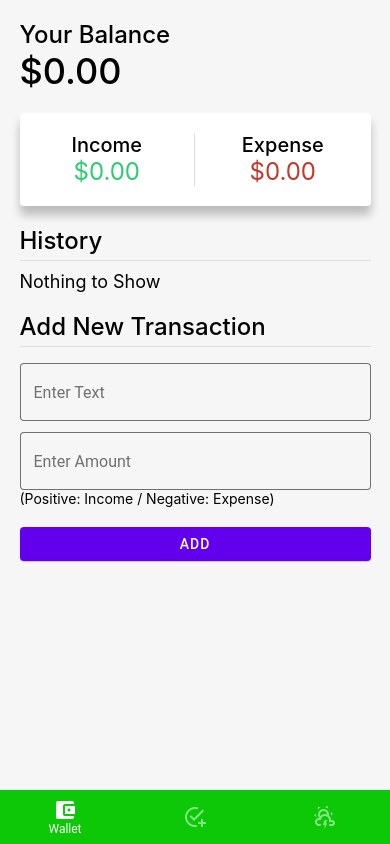
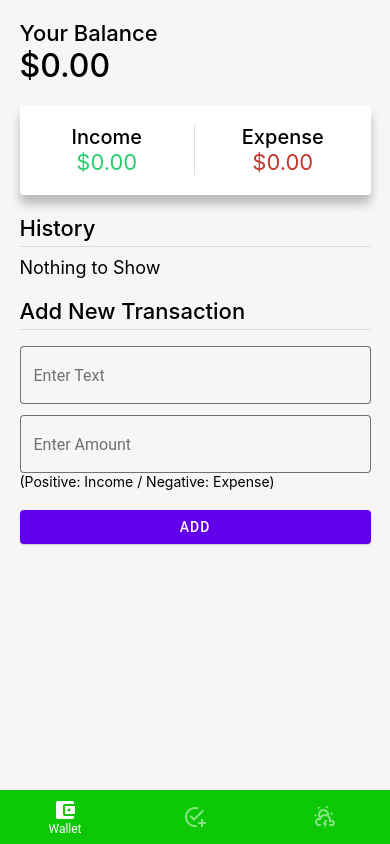
Before and after one commit to n-ii-ma/AIO-Planner-React-Native, a React Native app: screen / in a window 390 px wide. Built offline with nearby package versions, Linux system fonts and the light colour scheme.

Commit message:
Font size change

```diff
--- a/components/AddTransaction.js
+++ b/components/AddTransaction.js
@@ -37,7 +37,7 @@ const AddTransaction = () => {
       />
       <TextInput
         value={amount}
-        onChangeText={amount => setAmount(amount.replace(/[^-0-9]/g, ''))}
+        onChangeText={amount => setAmount(amount.replace(/[^-.0-9]/g, ''))}
         keyboardType="numeric"
         label="Enter Amount"
         mode="outlined"
@@ -60,7 +60,7 @@ const styles = StyleSheet.create({
     paddingBottom: 5,
     borderBottomWidth: 1,
     borderBottomColor: '#dedede',
-    fontSize: 24,
+    fontSize: 22,
     fontWeight: '500',
     color: 'black',
     marginBottom: 10,
--- a/components/Balance.js
+++ b/components/Balance.js
@@ -30,12 +30,12 @@ export default Balance;
 
 const styles = StyleSheet.create({
   title: {
-    fontSize: 24,
+    fontSize: 22,
     fontWeight: '500',
     color: 'black',
   },
   total: {
-    fontSize: 36,
+    fontSize: 32,
     fontWeight: '500',
     color: 'black',
   },
--- a/components/IncomeExpenses.js
+++ b/components/IncomeExpenses.js
@@ -76,10 +76,10 @@ const styles = StyleSheet.create({
   },
   incomeAmount: {
     color: '#2ecc71',
-    fontSize: 24,
+    fontSize: 22,
   },
   expenseAmount: {
     color: '#c0392b',
-    fontSize: 24,
+    fontSize: 22,
   },
 });
--- a/components/TransactionList.js
+++ b/components/TransactionList.js
@@ -45,7 +45,7 @@ const styles = StyleSheet.create({
     paddingBottom: 5,
     borderBottomWidth: 1,
     borderBottomColor: '#dedede',
-    fontSize: 24,
+    fontSize: 22,
     fontWeight: '500',
     color: 'black',
     marginBottom: 10,
--- a/features/transaction/Transaction.js
+++ b/features/transaction/Transaction.js
@@ -17,7 +17,7 @@ const Transaction = ({transaction}) => {
         <IconButton
           icon="delete"
           color="red"
-          size={20}
+          size={18}
           onPress={() => dispatch(deleteTransaction(transaction))}
           style={styles.iconButton}
         />
@@ -48,11 +48,11 @@ const styles = StyleSheet.create({
     marginBottom: 0,
   },
   transactionText: {
-    fontSize: 20,
+    fontSize: 18,
     color: 'black',
   },
   transactionAmount: {
-    fontSize: 20,
+    fontSize: 18,
     color: 'black',
   },
 });
--- a/features/weather/Weather.js
+++ b/features/weather/Weather.js
@@ -60,7 +60,7 @@ const styles = StyleSheet.create({
   city: {
     marginBottom: 15,
     alignSelf: 'flex-start',
-    fontSize: 20,
+    fontSize: 22,
     color: 'black',
   },
   temp: {
@@ -72,7 +72,7 @@ const styles = StyleSheet.create({
   },
   desc: {
     alignSelf: 'flex-end',
-    fontSize: 20,
+    fontSize: 22,
     color: 'black',
   },
 });
```
Also changed, not shown: components/Nav.js (deleted).
